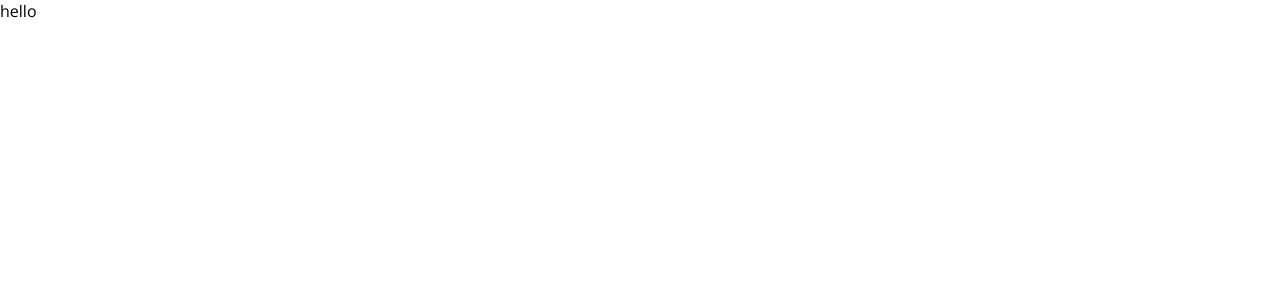
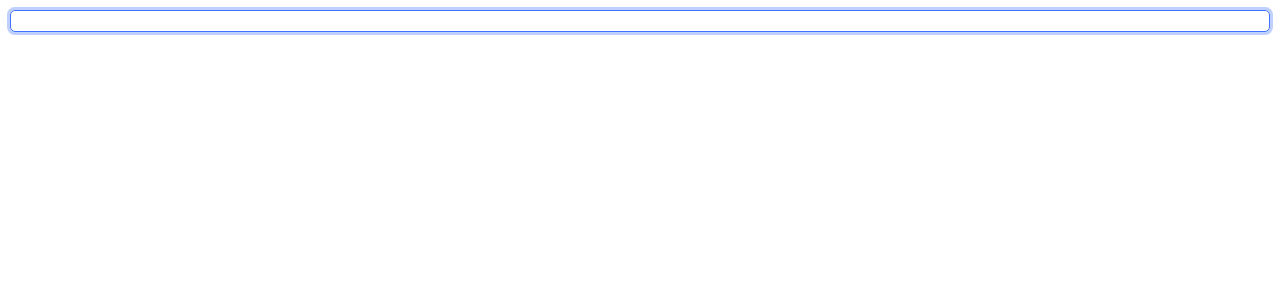
Before and after one commit to boga-man/kuvata, a React (Create React App) app: page / in a window 1280 px wide. Shown: the top 300 px of the page. Built offline with nearby package versions, Linux system fonts and the light colour scheme.

Commit message:
requrest intro view init

```diff
--- a/src/Molecules/RequestView/Index.tsx
+++ b/src/Molecules/RequestView/Index.tsx
@@ -1,9 +1,12 @@
 import { CSSProperties } from "react";
 import styled from "styled-components";
+import { SimaraLightTheme } from "../../Global/ThemeData";
 import { IRequest } from "../../Interfaces/Request";
+import RequestIntroView from "./RequestIntroView";
 const SRVContainer = styled.div`
-  border-radius: 10px;
-  border: 1px solid red;
+  border-radius: 5px;
+  border: 1px solid ${SimaraLightTheme.Colors.primary.dil30};
+  box-shadow: 0 0 0 3px ${SimaraLightTheme.Colors.primary.dil90};
   padding: 10px;
   margin: 10px;
 `;
@@ -13,7 +16,11 @@ interface RVIProps {
   style?: CSSProperties;
 }
 function RequestViewIndex(props: RVIProps) {
-  return <div>hello</div>;
+  return (
+    <SRVContainer>
+      <RequestIntroView requestIntroData={props.request.intro} />
+    </SRVContainer>
+  );
 }
 
 export default RequestViewIndex;
--- /dev/null
+++ b/src/Molecules/RequestView/RequestIntroView.tsx
@@ -0,0 +1,10 @@
+import React from "react";
+import { IRequestIntro } from "../../Interfaces/Request";
+interface RIVProps {
+  requestIntroData: IRequestIntro;
+}
+function RequestIntroView(props: RIVProps) {
+  return <div></div>;
+}
+
+export default RequestIntroView;
```
